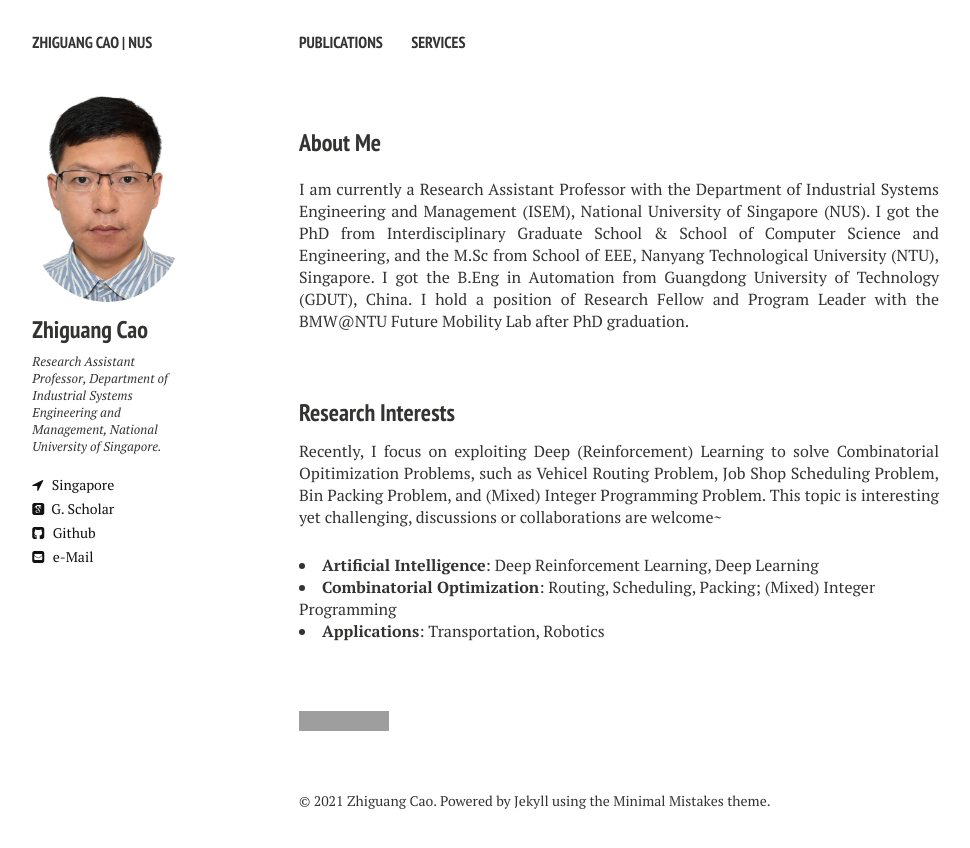
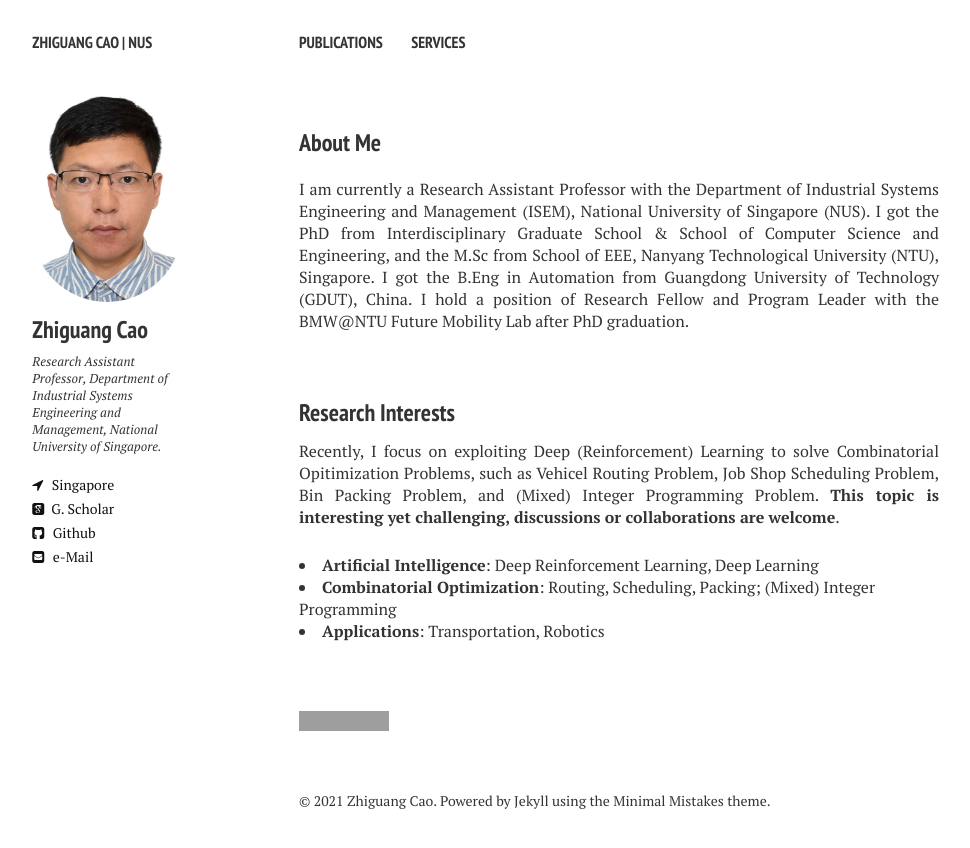
Before and after one commit to zhiguangcaosg/zhiguangcaosg.github.io, a Jekyll site: the page built from index.md, in a window 1280 px wide. Shown: the top 848 px of the page, without its empty margins (21-991 px from the left). Built offline with Jekyll 4.4.1, drawn with Linux system fonts in a browser that asks for light colours; nearby versions of some CDN libraries; grey boxes are pictures that could not be loaded.

Commit message:
Update index.md

```diff
--- a/index.md
+++ b/index.md
@@ -12,7 +12,7 @@ image: banner1.png
 
 
 <h3 style="margin-bottom:-8px;padding-top:20px;">Research Interests</h3> <br>
-<p align="justify">Recently, I focus on exploiting Deep (Reinforcement) Learning to solve Combinatorial Opitimization Problems, such as Vehicel Routing Problem, Job Shop Scheduling Problem, Bin Packing Problem, and (Mixed) Integer Programming Problem. This topic is interesting yet challenging, discussions or collaborations are welcome~
+<p align="justify">Recently, I focus on exploiting Deep (Reinforcement) Learning to solve Combinatorial Opitimization Problems, such as Vehicel Routing Problem, Job Shop Scheduling Problem, Bin Packing Problem, and (Mixed) Integer Programming Problem. <b>This topic is interesting yet challenging, discussions or collaborations are welcome</b>.
 </p>
 <li>
 <b>Artificial Intelligence</b>:  Deep Reinforcement Learning, Deep Learning
```
